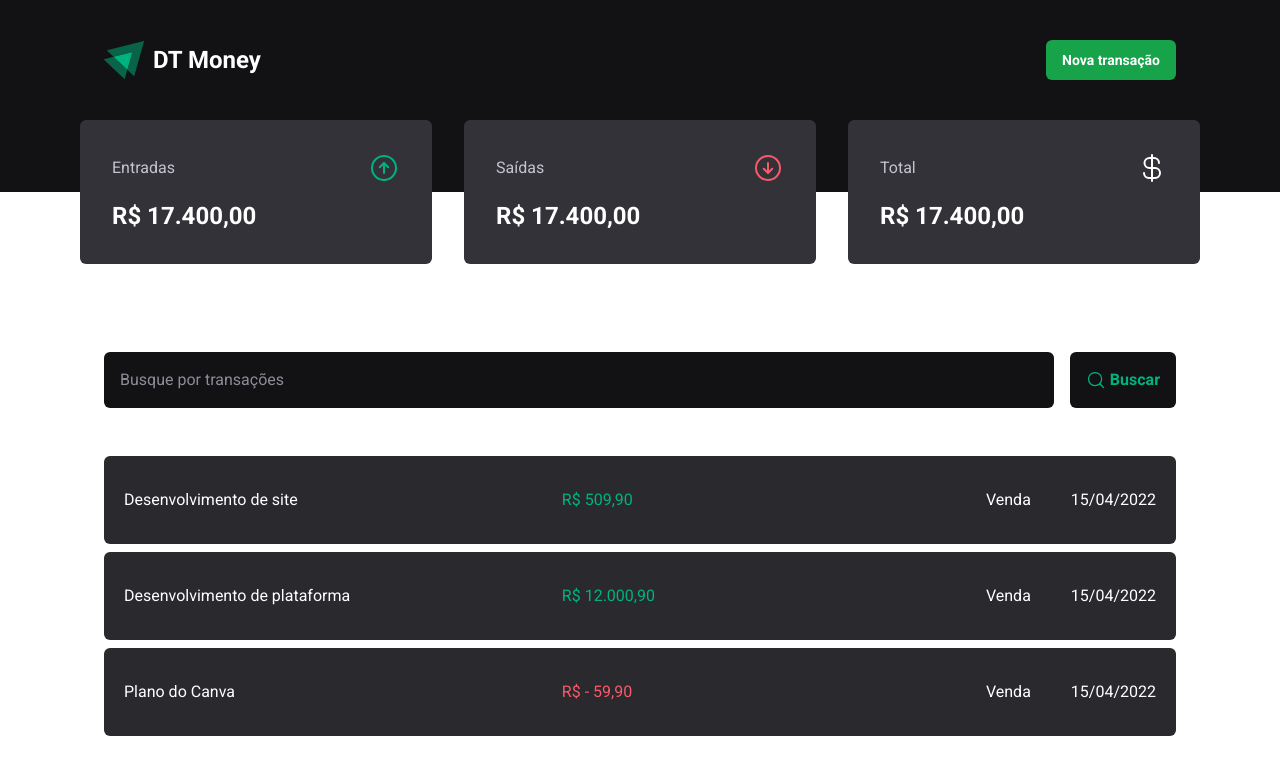
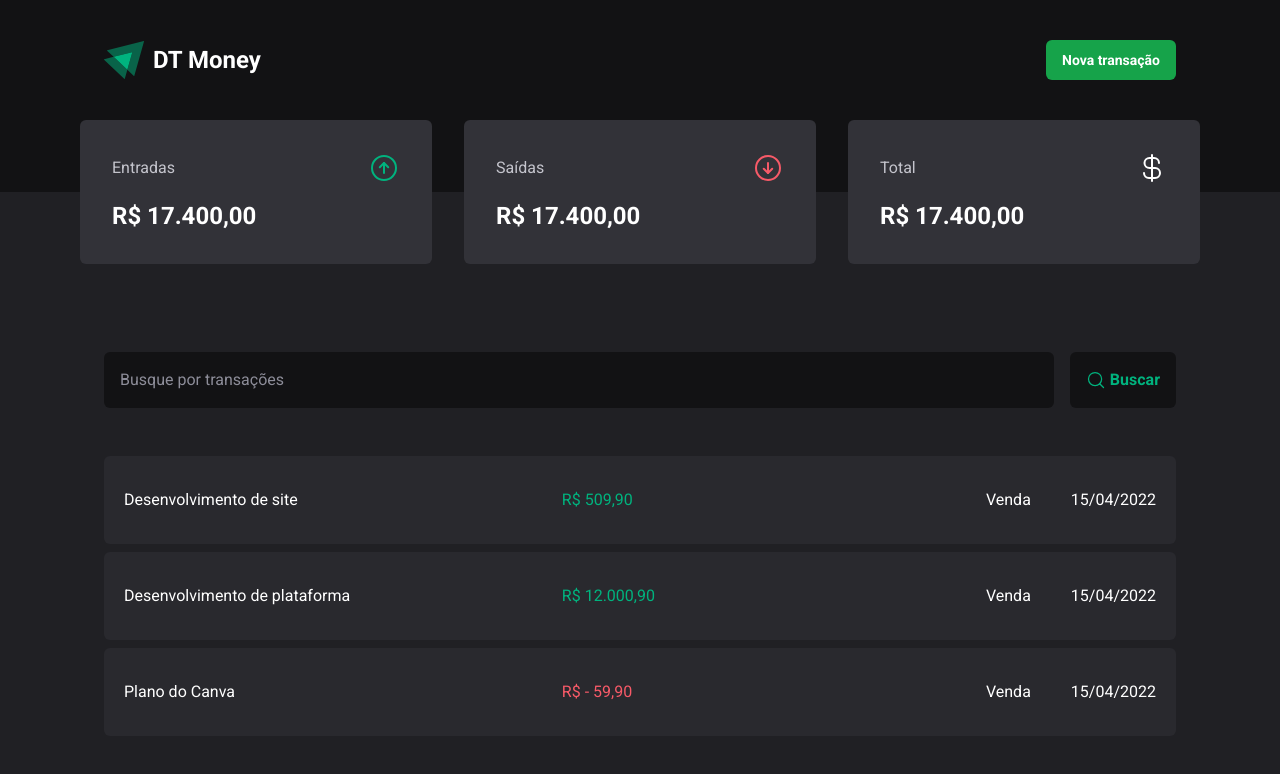
Before and after one commit to ViniciusOliver-stack/Ignite-React, a React (Vite) app in the folder 03-dt-money/: page / in a window 1280 px wide. Shown: the top 774 px of the page. Built offline with nearby package versions, Linux system fonts and the light colour scheme.

Commit message:
feat: color body background

```diff
--- a/03-dt-money/src/index.css
+++ b/03-dt-money/src/index.css
@@ -5,7 +5,10 @@
 
 * {
   font-family: "Roboto", sans-serif;
-  background: "#121212";
+}
+
+body {
+  background: #202024;
 }
 
 @layer base {
```
